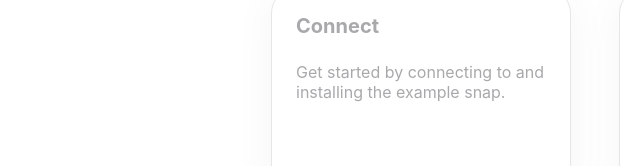
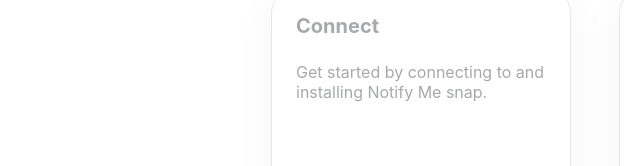
Before and after one commit to vkabc/notify-me-snap, a Gatsby site in the folder packages/site/: page / in a window 1280 px wide. Shown: the part 634-800 px from the top of the page, 45-685 px from the left. Built offline with nearby package versions, Linux system fonts and the light colour scheme; Gatsby itself is replaced by a stand-in of ours.

Commit message:
chore: update SNAP_ORIGIN

```diff
--- a/packages/site/src/pages/index.tsx
+++ b/packages/site/src/pages/index.tsx
@@ -209,7 +209,7 @@
             content={{
               title: 'Connect',
               description:
-                'Get started by connecting to and installing the example snap.',
+                'Get started by connecting to and installing Notify Me snap.',
               button: (
                 <ConnectButton
                   onClick={handleConnectClick}
```
Also changed, not shown: 1 other file.
